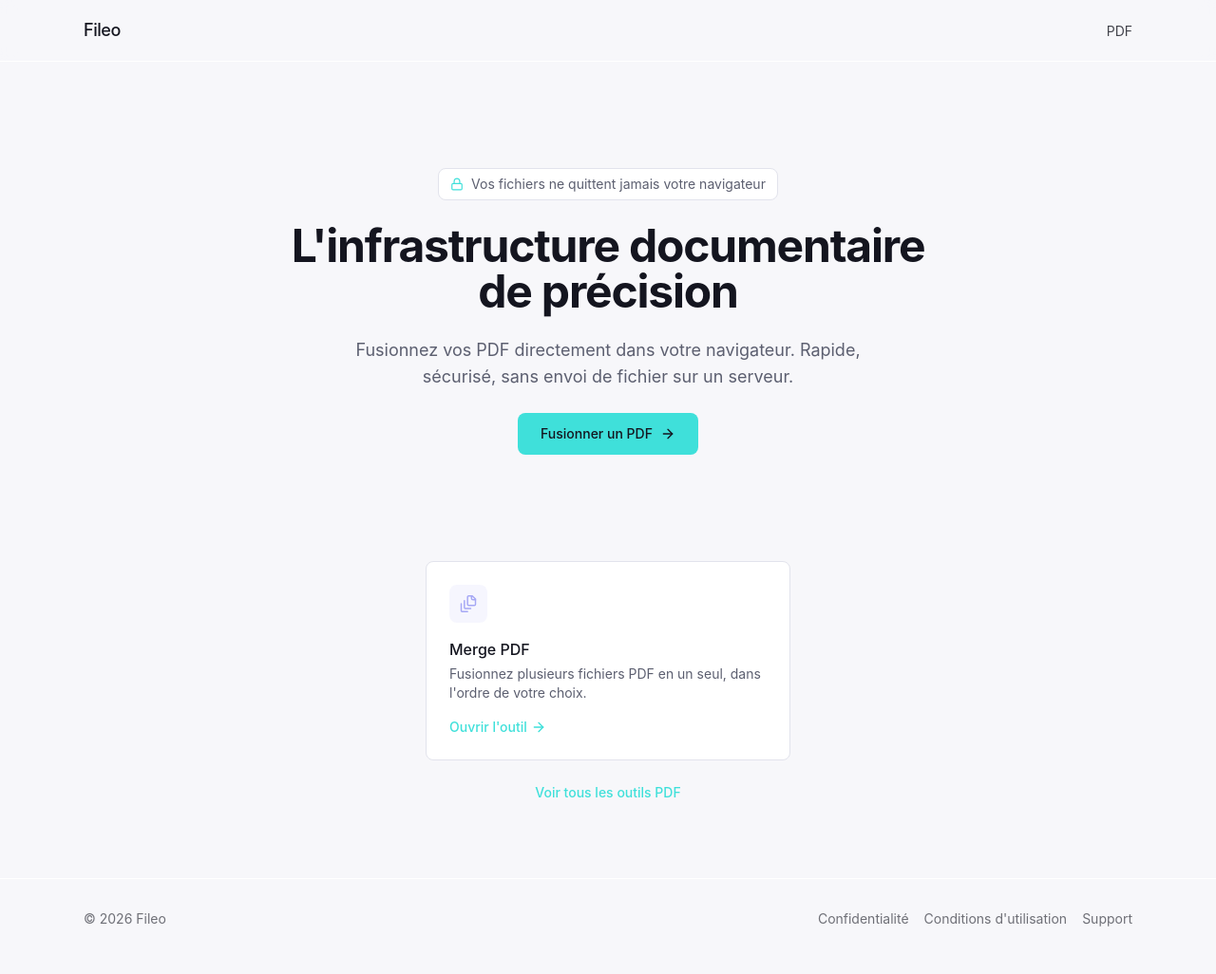
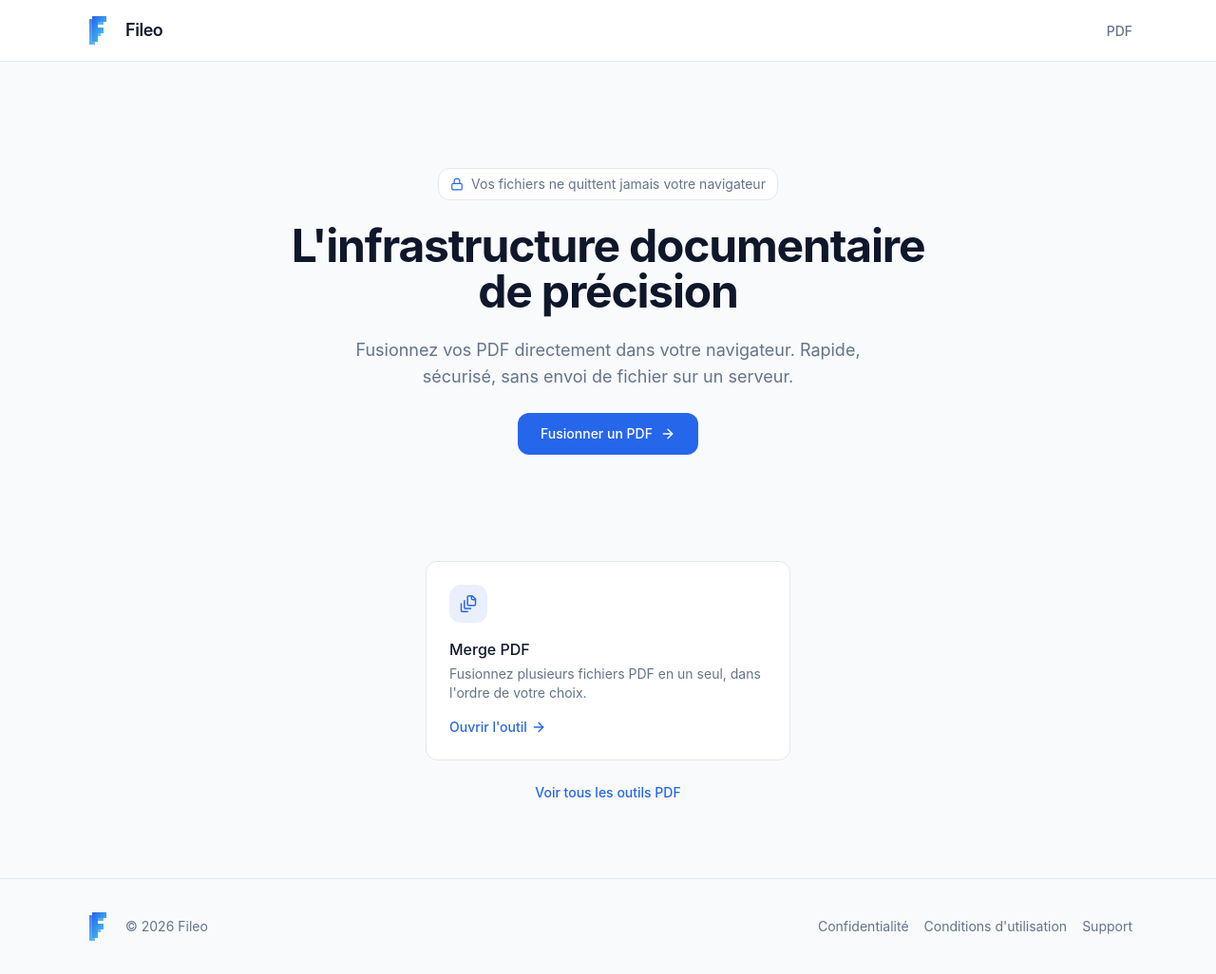
Before and after one commit to blueskyfix/fileo, a Next.js app: page / in a window 1280 px wide. Shown: the whole page at 95% size. Built offline with nearby package versions, Linux system fonts and the light colour scheme; no server answers.

Commit message:
Lot 1 (fondations : couleurs, police Inter, radius) Lot 2 (navbar, footer, logo) Completed

```diff
--- a/src/app/globals.css
+++ b/src/app/globals.css
@@ -7,49 +7,28 @@
   --color-border: var(--fileo-border);
   --color-primary: var(--fileo-primary);
   --color-primary-foreground: var(--fileo-primary-foreground);
-  --color-accent: var(--fileo-accent);
-  --color-accent-foreground: var(--fileo-accent-foreground);
+  --color-accent: var(--fileo-primary);
+  --color-accent-foreground: var(--fileo-primary-foreground);
   --color-foreground: var(--fileo-foreground);
   --color-foreground-muted: var(--fileo-foreground-muted);
 
-  --radius-lg: 8px;
+  --radius-lg: 12px;
 
-  --font-sans: var(--font-geist-sans), sans-serif;
-  --font-mono: var(--font-jetbrains-mono), monospace;
+  --font-sans: var(--font-inter), sans-serif;
 }
 
 :root {
-  /* Direction claire — variante v1, mêmes accents de marque que la version sombre */
-  --fileo-surface: #f7f7fa;
-  --fileo-unelevated: #eeeef4;
+  /* Nouvelle identité Fileo v2 — palette slate + bleu de marque */
+  --fileo-surface: #f8fafc;
+  --fileo-unelevated: #f1f5f9;
   --fileo-elevated: #ffffff;
-  --fileo-border: #e2e3ec;
+  --fileo-border: #e2e8f0;
 
-  --fileo-primary: #a6a8f5;
-  --fileo-primary-foreground: #14151f;
+  --fileo-primary: #2666eb;
+  --fileo-primary-foreground: #ffffff;
 
-  --fileo-accent: #3fe0da;
-  --fileo-accent-foreground: #14151f;
-
-  --fileo-foreground: #14151f;
-  --fileo-foreground-muted: #5c5f70;
-}
-
-.dark {
-  /* Direction sombre — Charte graphique v1, section 03. Réactivable plus tard. */
-  --fileo-surface: #0b0e14;
-  --fileo-unelevated: #12161c;
-  --fileo-elevated: #1c212c;
-  --fileo-border: #1c212c;
-
-  --fileo-primary: #a6a8f5;
-  --fileo-primary-foreground: #0b0e14;
-
-  --fileo-accent: #3fe0da;
-  --fileo-accent-foreground: #0b0e14;
-
-  --fileo-foreground: #f5f6fa;
-  --fileo-foreground-muted: #9a9dae;
+  --fileo-foreground: #0f172a;
+  --fileo-foreground-muted: #64748b;
 }
 
 @import "../styles/utilities.css";
@@ -59,6 +38,6 @@ body {
 }
 
 ::selection {
-  background-color: var(--color-accent);
-  color: var(--color-accent-foreground);
+  background-color: var(--color-primary);
+  color: var(--color-primary-foreground);
 }
--- a/src/app/layout.tsx
+++ b/src/app/layout.tsx
@@ -1,5 +1,5 @@
 import type { Metadata } from "next";
-import { Geist, JetBrains_Mono } from "next/font/google";
+import { Inter } from "next/font/google";
 import Script from "next/script";
 import "./globals.css";
 import { siteConfig } from "@/core/config/site";
@@ -7,16 +7,10 @@ import { analyticsConfig } from "@/core/config/analytics";
 import { Navbar } from "@/components/layout/navbar";
 import { Footer } from "@/components/layout/footer";
 
-const geistSans = Geist({
-  variable: "--font-geist-sans",
+const inter = Inter({
+  variable: "--font-inter",
   subsets: ["latin"],
-  weight: ["400", "500", "700"],
-});
-
-const jetbrainsMono = JetBrains_Mono({
-  variable: "--font-jetbrains-mono",
-  subsets: ["latin"],
-  weight: ["400", "500"],
+  weight: ["400", "500", "600", "700"],
 });
 
 export const metadata: Metadata = {
@@ -34,7 +28,7 @@ export default function RootLayout({
   return (
     <html lang="fr" suppressHydrationWarning>
       <body
-        className={`${geistSans.variable} ${jetbrainsMono.variable} flex min-h-screen flex-col`}
+        className={`${inter.variable}  flex min-h-screen flex-col`}
       >
         {analyticsConfig.umamiWebsiteId && (
           <Script
--- /dev/null
+++ b/src/components/brand/logo.tsx
@@ -0,0 +1,14 @@
+import Image from "next/image";
+
+export function Logo({ className }: { className?: string }) {
+  return (
+    <Image
+      src="/logos/logo.png"
+      alt="Fileo"
+      width={36}
+      height={36}
+      className={className}
+      priority
+    />
+  );
+}
--- a/src/components/layout/footer.tsx
+++ b/src/components/layout/footer.tsx
@@ -1,4 +1,5 @@
 import Link from "next/link";
+import { Logo } from "@/components/brand/logo";
 import { Container } from "@/components/layout/container";
 import { siteConfig } from "@/core/config/site";
 
@@ -10,11 +11,14 @@ const footerLinks = [
 
 export function Footer() {
   return (
-    <footer className="border-t border-elevated">
-      <Container className="flex flex-col gap-4 py-8 text-sm text-foreground/60 md:flex-row md:items-center md:justify-between">
-        <p>
-          © {new Date().getFullYear()} {siteConfig.name}
-        </p>
+    <footer className="border-t border-border">
+      <Container className="flex flex-col gap-4 py-8 text-sm text-foreground-muted md:flex-row md:items-center md:justify-between">
+        <div className="flex items-center gap-2">
+          <Logo />
+          <span>
+            © {new Date().getFullYear()} {siteConfig.name}
+          </span>
+        </div>
 
         <ul className="flex flex-wrap gap-4">
           {footerLinks.map((link) => (
--- a/src/components/layout/navbar.tsx
+++ b/src/components/layout/navbar.tsx
@@ -1,4 +1,5 @@
 import Link from "next/link";
+import { Logo } from "@/components/brand/logo";
 import { Container } from "@/components/layout/container";
 import { siteConfig } from "@/core/config/site";
 
@@ -6,14 +7,14 @@ const navItems = [{ label: "PDF", href: "/pdf" }];
 
 export function Navbar() {
   return (
-    <header className="sticky top-0 z-50 border-b border-elevated bg-surface/90 backdrop-blur">
+    <header className="sticky top-0 z-50 border-b border-border bg-elevated/90 backdrop-blur">
       <Container>
         <nav className="flex h-16 items-center justify-between">
-          <Link
-            href="/"
-            className="text-lg font-medium tracking-tight text-foreground"
-          >
-            {siteConfig.name}
+          <Link href="/" className="flex items-center gap-2">
+            <Logo />
+            <span className="text-lg font-semibold tracking-tight text-foreground">
+              {siteConfig.name}
+            </span>
           </Link>
 
           <ul className="flex items-center gap-6">
@@ -21,7 +22,7 @@ export function Navbar() {
               <li key={item.href}>
                 <Link
                   href={item.href}
-                  className="text-sm text-foreground/80 transition-colors hover:text-foreground"
+                  className="text-sm font-medium text-foreground-muted transition-colors hover:text-foreground"
                 >
                   {item.label}
                 </Link>
```
Also changed, not shown: public/logos/logo.png (added).
